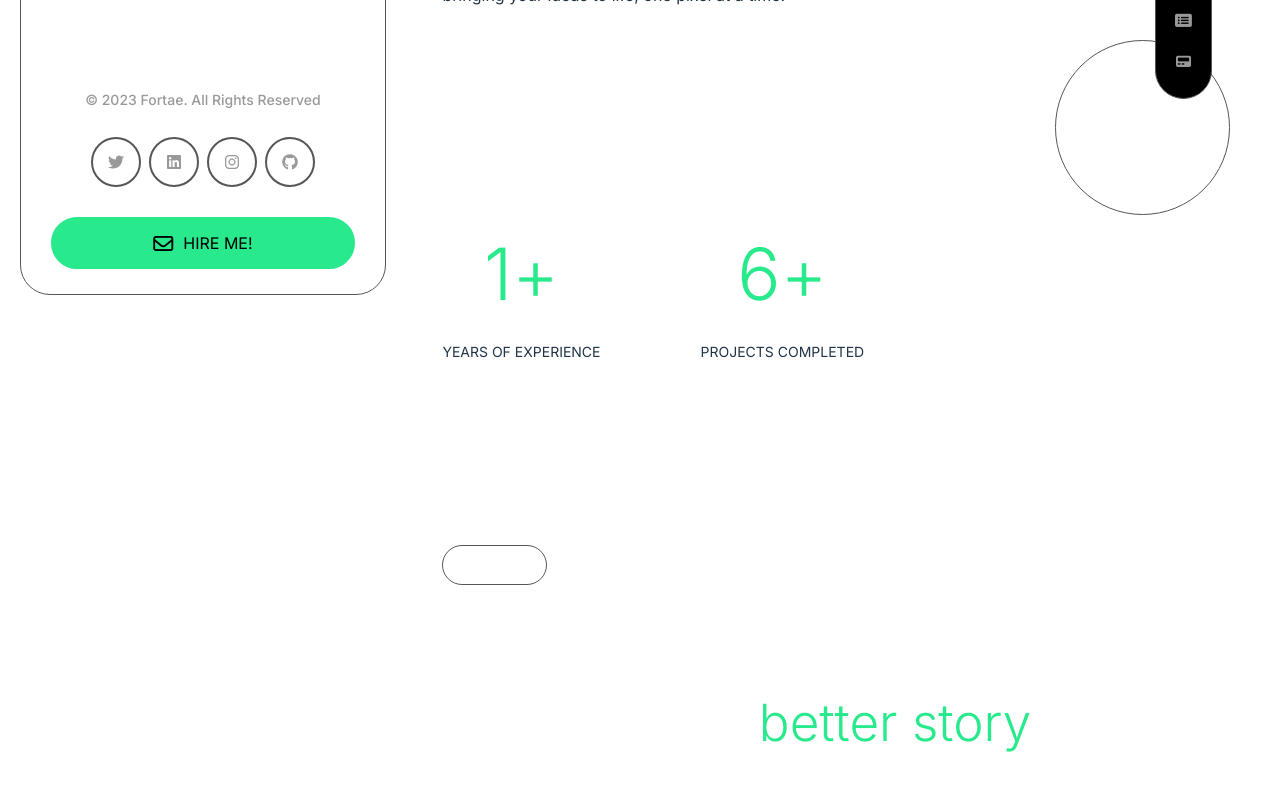
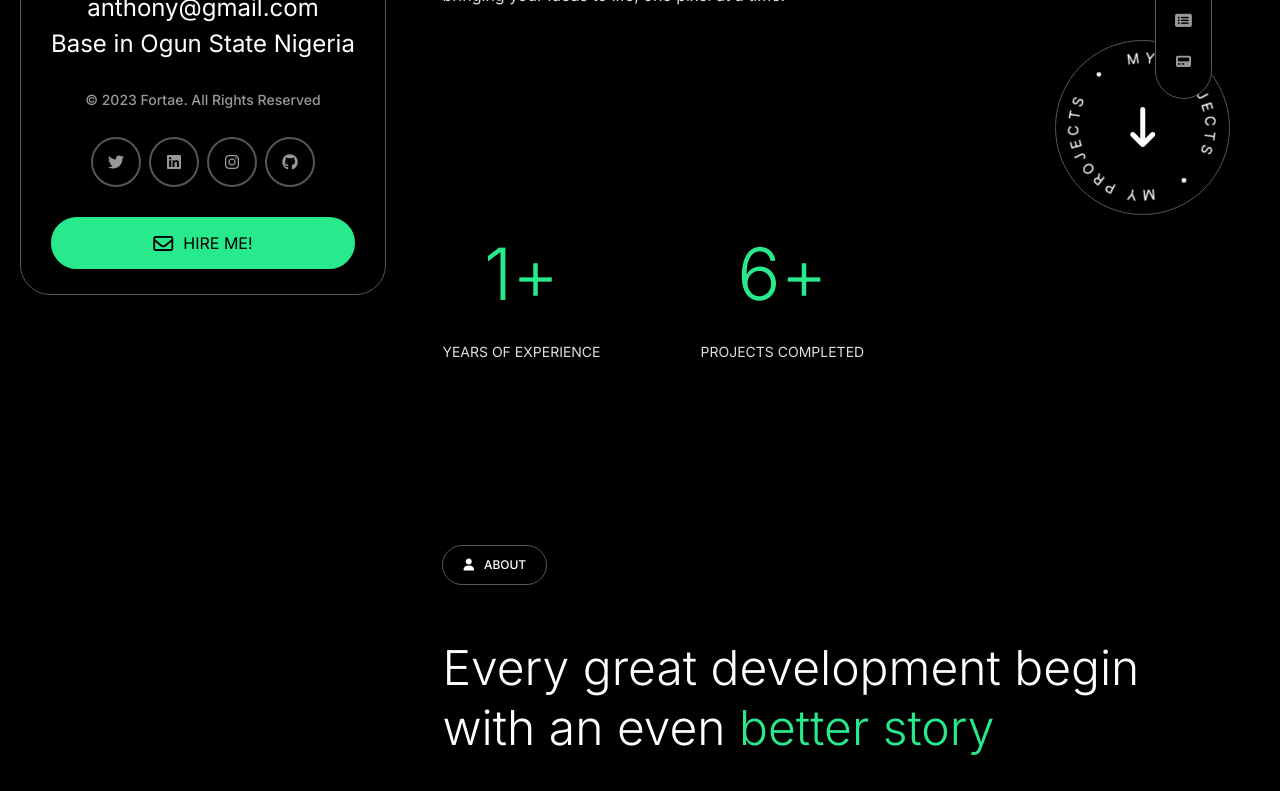
Before and after one commit to heytega/personal-portfolio, a React (Vite) app: page / in a window 1280 px wide. Shown: the part 440-1231 px from the top of the page. Built offline with nearby package versions, Linux system fonts and the light colour scheme.

Commit message:
assigned universal styling to all h1 tags

```diff
--- a/src/index.css
+++ b/src/index.css
@@ -25,12 +25,11 @@
 }
 
 a {
-  font-weight: 500;
-  color: #646cff;
-  text-decoration: inherit;
+  text-decoration: none;
 }
-a:hover {
-  color: #535bf2;
+
+ul {
+  list-style-type: none;
 }
 span {
   color: var(--primary-color);
@@ -49,8 +48,11 @@ body {
 }
 
 h1 {
-  font-size: 3.2em;
-  line-height: 1.1;
+  font-size: 48px;
+  line-height: 60px;
+  color: #fff;
+  font-weight: 300;
+  margin-bottom: 33px;
 }
 
 button {
@@ -72,7 +74,7 @@ button:focus-visible {
   outline: 4px auto -webkit-focus-ring-color;
 }
 
-@media (prefers-color-scheme: light) {
+/* @media (prefers-color-scheme: light) {
   :root {
     color: #213547;
     background-color: #ffffff;
@@ -83,4 +85,11 @@ button:focus-visible {
   button {
     background-color: #f9f9f9;
   }
+} */
+
+@media (max-width: 600px) {
+  h1 {
+    font-size: 38px;
+    line-height: 1.4;
+  }
 }
```
